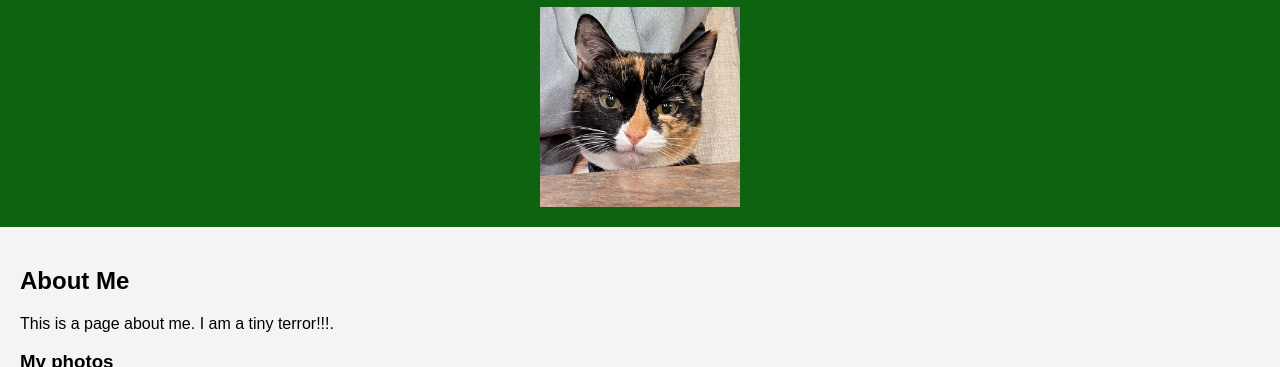
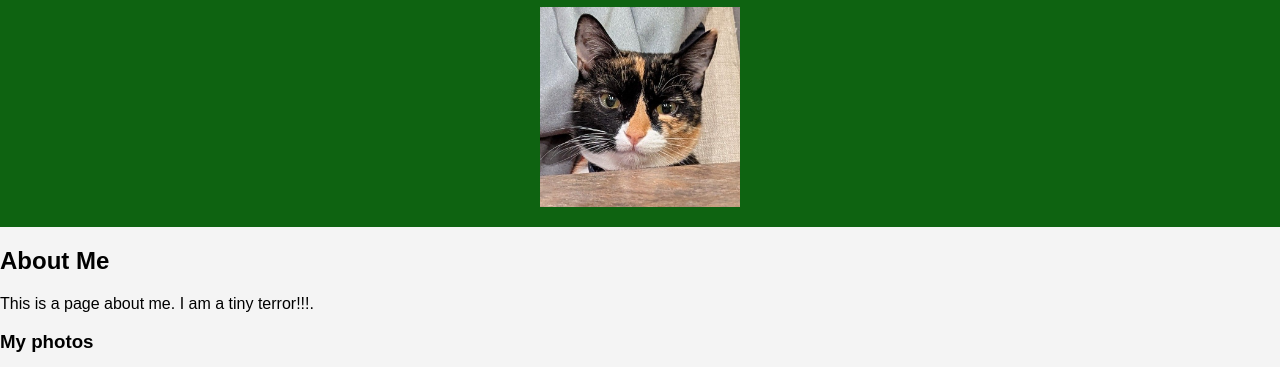
Before and after one commit to greenmike1981/greenmike1981.github.io, a plain HTML site: page index.html in a window 1280 px wide. Shown: the part 89-456 px from the top of the page. Drawn offline with Linux system fonts and the light colour scheme.

Commit message:
Update index.html

```diff
--- a/index.html
+++ b/index.html
@@ -10,7 +10,6 @@
         body {
             font-family: Arial, sans-serif;
             margin: 0;
-            margin-bottom: 50px;
             padding: 0;
             background-color: #f4f4f4;
         }
@@ -29,7 +28,10 @@
                 bottom:0;
          }
         main {
-            padding: 20px;
+            padding-top: 0px;
+            padding-right: 0px;
+            padding-bottom: 100px;
+            padding-left: 0px;
         }
         div.gallery {
   border: 1px solid #ccc;
```
